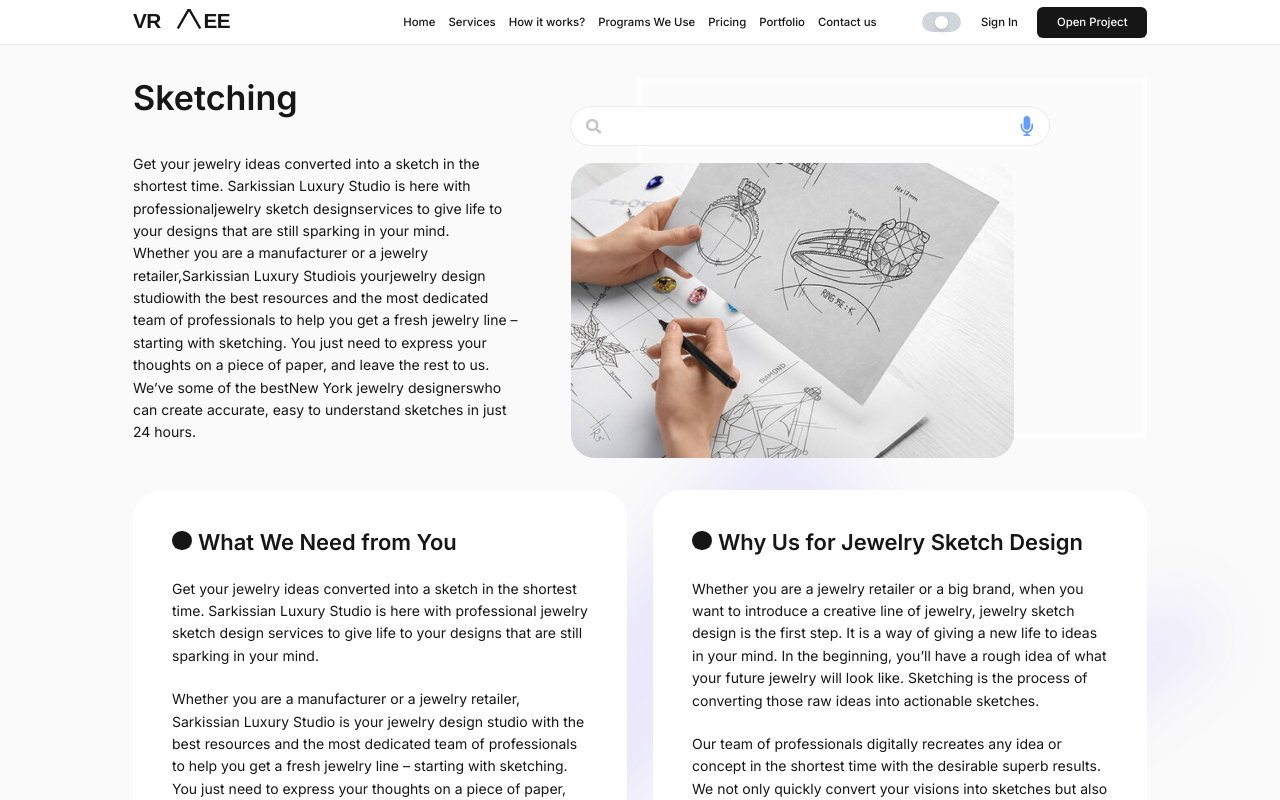
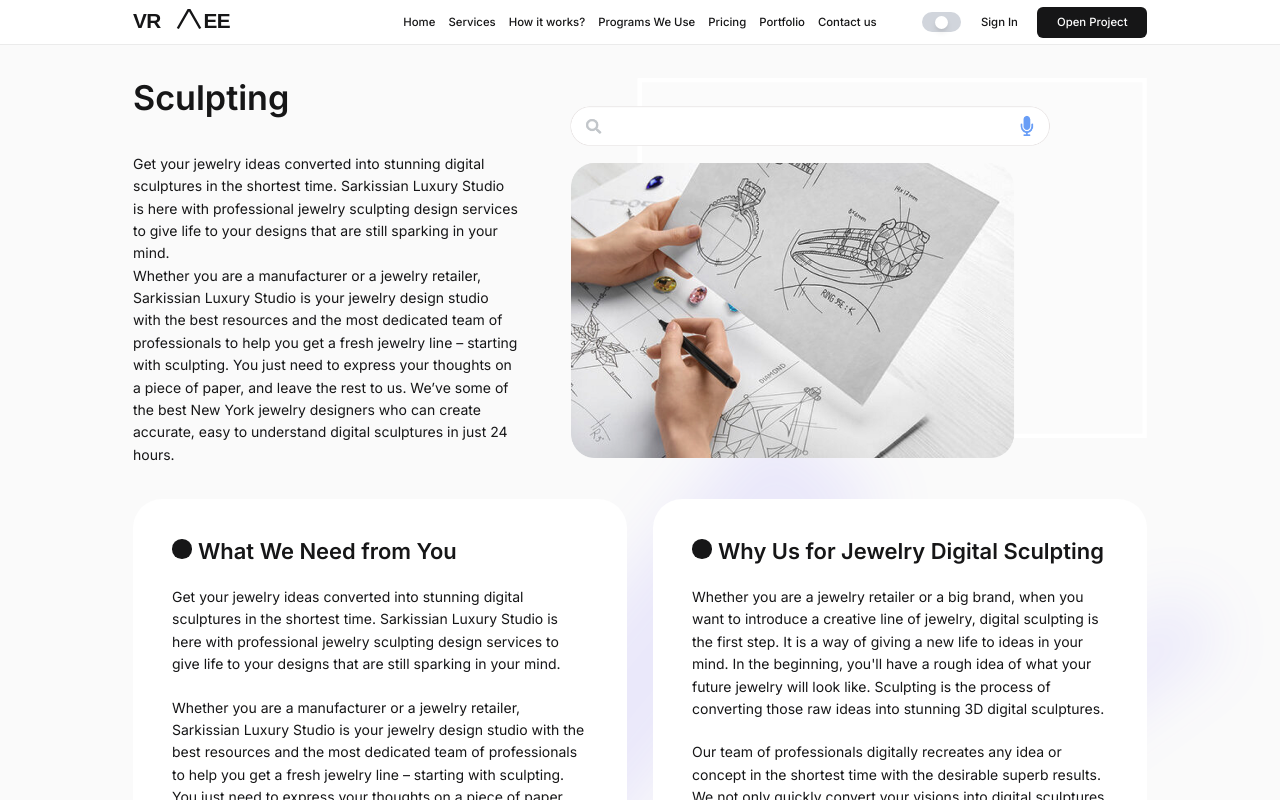
Before and after one commit to mkoyan44/vraee-frontend, a Next.js app in the folder frontend/: page /client/services/sketching in a window 1280 px wide. Shown: the top 800 px of the page. Built offline with nearby package versions, Linux system fonts and the light colour scheme; no server answers.

Commit message:
/cuntact us

```diff
--- a/frontend/src/components/footer/footer.tsx
+++ b/frontend/src/components/footer/footer.tsx
@@ -16,7 +16,7 @@ const Footer: React.FC = () => {
                 },
                 {
                     'id': '2',
-                    'label': 'Jewelry Sketching',
+                    'label': 'Jewelry Sculpting',
                     'url': '/services/sketching',
                 },
                 {
--- a/frontend/src/components/portfolio/portfolio.tsx
+++ b/frontend/src/components/portfolio/portfolio.tsx
@@ -18,10 +18,6 @@ const Portfolio: React.FC = ()=> {
         {
             label:'Sculpting',
             value:'sculpting',
-        },
-        {
-            label:'Sketching',
-            value:'sketching',
         },
         {
             label:'Rendering',
@@ -48,7 +44,7 @@ const Portfolio: React.FC = ()=> {
             id: 2,
             type: 'image',
             image: '/portfolio/2.png',
-            category:'sketching',
+            category:'sculpting',
         },
         {
             id: 3,
--- a/frontend/src/components/service-columns/service-columns.tsx
+++ b/frontend/src/components/service-columns/service-columns.tsx
@@ -5,11 +5,11 @@ const ServiceColumns: React.FC = ()=> {
     const items = [
         {
             title: 'What We Need from You',
-            description: "<p>Get your jewelry ideas converted into a sketch in the shortest time. Sarkissian Luxury Studio is here with professional jewelry sketch design services to give life to your designs that are still sparking in your mind.</p><p>Whether you are a manufacturer or a jewelry retailer, Sarkissian Luxury Studio is your jewelry design studio with the best resources and the most dedicated team of professionals to help you get a fresh jewelry line – starting with sketching. You just need to express your thoughts on a piece of paper, and leave the rest to us. We’ve some of the best <a href='#'>New York jewelry</a> designers who can create accurate, easy to understand sketches in just 24 hours. </p>",
+            description: "<p>Get your jewelry ideas converted into stunning digital sculptures in the shortest time. Sarkissian Luxury Studio is here with professional jewelry sculpting design services to give life to your designs that are still sparking in your mind.</p><p>Whether you are a manufacturer or a jewelry retailer, Sarkissian Luxury Studio is your jewelry design studio with the best resources and the most dedicated team of professionals to help you get a fresh jewelry line – starting with sculpting. You just need to express your thoughts on a piece of paper, and leave the rest to us. We’ve some of the best <a href='#'>New York jewelry</a> designers who can create accurate, easy to understand digital sculptures in just 24 hours. </p>",
         },
         {
-            title: 'Why Us for Jewelry Sketch Design    ',
-            description: "<p>Whether you are a jewelry retailer or a big brand, when you want to introduce a creative line of jewelry, jewelry sketch design is the first step. It is a way of giving a new life to ideas in your mind. In the beginning, you’ll have a rough idea of what your future jewelry will look like. Sketching is the process of converting those raw ideas into actionable sketches. </p><p>Our team of professionals digitally recreates any idea or concept in the shortest time with the desirable superb results. We not only quickly convert your visions into sketches but also let you express your creative thoughts or even tiny ideas. After understanding your requirements, our designers combine your imaginative input with their knowledge to create a work of art.</p><p>And we do it within 24-hours! </p><p>In addition to quick sketching, we ensure quality services you can be confident in to help make your dreams, and your clients’ dreams, a reality. So, save your time and accelerate your jewelry-making process with professional, reliable jewelry sketch design services.  </p>",
+            title: 'Why Us for Jewelry Digital Sculpting',
+            description: "<p>Whether you are a jewelry retailer or a big brand, when you want to introduce a creative line of jewelry, digital sculpting is the first step. It is a way of giving a new life to ideas in your mind. In the beginning, you'll have a rough idea of what your future jewelry will look like. Sculpting is the process of converting those raw ideas into stunning 3D digital sculptures. </p><p>Our team of professionals digitally recreates any idea or concept in the shortest time with the desirable superb results. We not only quickly convert your visions into digital sculptures but also let you express your creative thoughts or even tiny ideas. After understanding your requirements, our designers combine your imaginative input with their knowledge to create a work of art.</p><p>And we do it within 24-hours! </p><p>In addition to quick sculpting, we ensure quality services you can be confident in to help make your dreams, and your clients' dreams, a reality. So, save your time and accelerate your jewelry-making process with professional, reliable jewelry digital sculpting services.  </p>",
         },
     ]
     return (
--- a/frontend/src/components/services-list/services-list.tsx
+++ b/frontend/src/components/services-list/services-list.tsx
@@ -7,9 +7,9 @@ const ServicesList: React.FC = ()=> {
     const items = [
         {
             image: '/services-item.png',
-            description: '<p>Get your jewelry ideas converted into a sketch in the shortest time. Sarkissian Luxury Studio is here with professionaljewelry sketch designservices to give life to your designs that are still sparking in your mind.</p>',
+            description: '<p>Get your jewelry ideas converted into stunning digital sculptures in the shortest time. Sarkissian Luxury Studio is here with professional jewelry sculpting design services to give life to your designs that are still sparking in your mind.</p>',
             icon: '<svg width="58" height="41" viewBox="0 0 58 41" fill="none" xmlns="http://www.w3.org/2000/svg"><path d="M28.4867 39.5479L0.019043 0.0151367H56.9553L28.4867 39.5479Z" fill="#0E0E0E"/></svg>',
-            title: 'Sketching',
+            title: 'Sculpting',
             link: '/services/sketching',
         },
         {
--- a/frontend/src/components/services-tabs/services-tabs.tsx
+++ b/frontend/src/components/services-tabs/services-tabs.tsx
@@ -6,10 +6,10 @@ import { PenTool, Box, Image, Play, Sparkles, FileText } from "lucide-react";
 
 const tabs = [
     {
-        "header": "Sketching",
+        "header": "Sculpting",
         "icon": PenTool,
-        "title":"Professional Jewelry Sketch Creation",
-        "description":"<p>Transform your jewelry vision into detailed technical sketches that capture every detail. Our expert designers specialize in jewelry forms, creating technical drawings that manufacturers understand while maintaining artistic beauty.</p><ul><li>Technical jewelry drawings for manufacturing</li><li>Concept visualization and design refinement</li><li>Gemstone and metal specifications</li><li>Multiple design variations and options</li></ul>",
+        "title":"Professional Jewelry Digital Sculpting",
+        "description":"<p>Transform your jewelry vision into stunning digital sculptures that bring your ideas to life in three dimensions. Our expert digital sculptors specialize in organic jewelry forms, creating detailed 3D models that capture artistic beauty and technical precision.</p><ul><li>Organic jewelry sculpting and modeling</li><li>Concept visualization in 3D space</li><li>Gemstone and metal sculptural details</li><li>Multiple design variations and artistic interpretations</li></ul>",
         "link":{
             "label":"Learn more",
             "href":"/services/sketching",
--- a/frontend/src/lib/services.ts
+++ b/frontend/src/lib/services.ts
@@ -6,8 +6,8 @@ type Service = {
 
 export const services: Record<string, Service> = {
     "sketching" : {
-        title:'Sketching',
-        description:"<p>Get your jewelry ideas converted into a sketch in the shortest time. Sarkissian Luxury Studio is here with professionaljewelry sketch designservices to give life to your designs that are still sparking in your mind. </p><p>Whether you are a manufacturer or a jewelry retailer,Sarkissian Luxury Studiois yourjewelry design studiowith the best resources and the most dedicated team of professionals to help you get a fresh jewelry line – starting with sketching. You just need to express your thoughts on a piece of paper, and leave the rest to us. We’ve some of the bestNew York jewelry designerswho can create accurate, easy to understand sketches in just 24 hours.</p>",
+        title:'Sculpting',
+        description:"<p>Get your jewelry ideas converted into stunning digital sculptures in the shortest time. Sarkissian Luxury Studio is here with professional jewelry sculpting design services to give life to your designs that are still sparking in your mind. </p><p>Whether you are a manufacturer or a jewelry retailer, Sarkissian Luxury Studio is your jewelry design studio with the best resources and the most dedicated team of professionals to help you get a fresh jewelry line – starting with sculpting. You just need to express your thoughts on a piece of paper, and leave the rest to us. We’ve some of the best New York jewelry designers who can create accurate, easy to understand digital sculptures in just 24 hours.</p>",
         image:'/services-page.png',
     },
     "modeling" : {
```
